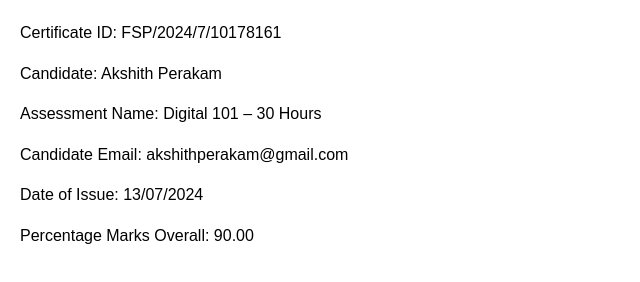
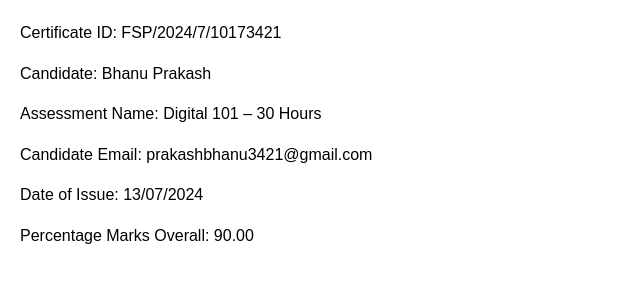
Before and after one commit to prakashbhanu3421/nasscom, a plain HTML site: page index.html in a window 1280 px wide. Shown: the full height of the page, 0-640 px from the left. Drawn offline with Linux system fonts and the light colour scheme.

Commit message:
Update index.html

```diff
--- a/index.html
+++ b/index.html
@@ -26,10 +26,10 @@
 </head>
 <body>
 
-        <div class="certificate-item">Certificate ID: FSP/2024/7/10178161</div>
-        <div class="certificate-item">Candidate: Akshith Perakam</div>
+        <div class="certificate-item">Certificate ID: FSP/2024/7/10173421</div>
+        <div class="certificate-item">Candidate: Bhanu Prakash</div>
         <div class="certificate-item">Assessment Name: Digital 101 – 30 Hours</div>
-        <div class="certificate-item">Candidate Email: akshithperakam@gmail.com</div>
+        <div class="certificate-item">Candidate Email: prakashbhanu3421@gmail.com</div>
         <div class="certificate-item">Date of Issue: 13/07/2024</div>
         <div class="certificate-item">Percentage Marks Overall: 90.00</div>
 
```
